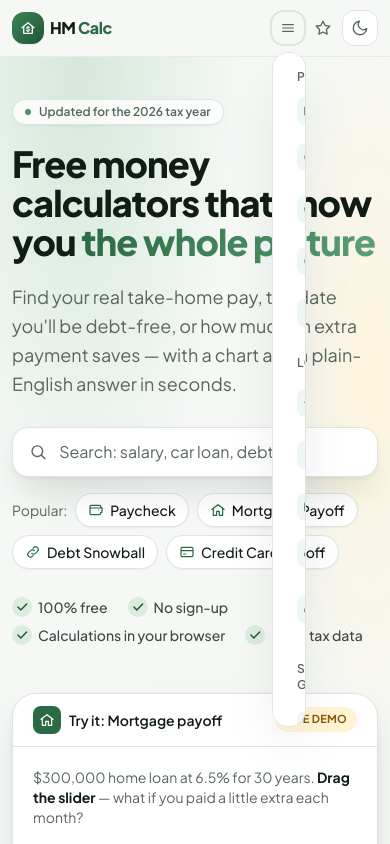
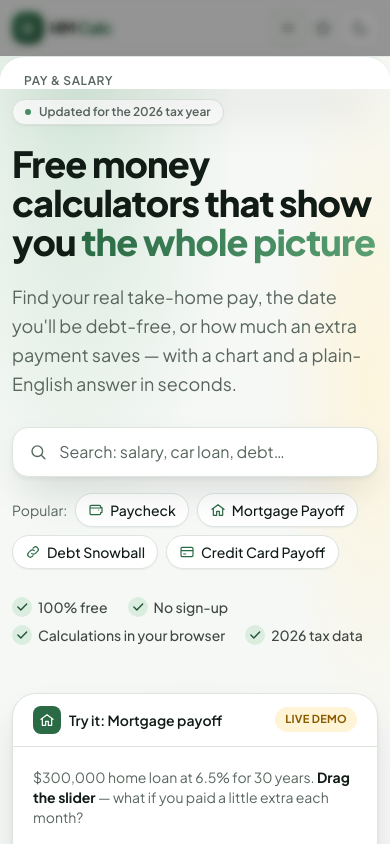
Before and after one commit to pavanikumari555/homemoneycalc, a Next.js app: page / in a window 390 px wide. Both pictures are taken after a click on the button 288 px from the left and 28 px from the top of the page. Shown: the top 844 px of the page. Built offline with nearby package versions, Linux system fonts and the light colour scheme.

Commit message:
fix(mobile): convert dropdown to full-screen modal with backdrop

```diff
--- a/components/Header.tsx
+++ b/components/Header.tsx
@@ -53,10 +53,17 @@ export default function Header() {
     document.addEventListener("touchstart", handleClickOutside);
     document.addEventListener("keydown", handleKeyDown);
 
+    // Prevent body scroll when menu is open on mobile
+    const originalOverflow = document.body.style.overflow;
+    if (window.innerWidth < 640) {
+      document.body.style.overflow = 'hidden';
+    }
+
     return () => {
       document.removeEventListener("mousedown", handleClickOutside);
       document.removeEventListener("touchstart", handleClickOutside);
       document.removeEventListener("keydown", handleKeyDown);
+      document.body.style.overflow = originalOverflow;
     };
   }, [isOpen]);
 
@@ -99,12 +106,21 @@ export default function Header() {
               </svg>
             </button>
 
-            {/* Dropdown Menu Box */}
+            {/* Dropdown Menu Box - Desktop dropdown, Mobile full-screen */}
             {isOpen && (
+              <>
+                {/* Mobile: Full-screen backdrop overlay */}
+                <div
+                  className="fixed inset-0 z-50 bg-black/40 backdrop-blur-sm sm:hidden"
+                  onClick={() => setIsOpen(false)}
+                  aria-hidden="true"
+                />
+
+                {/* Menu content */}
                 <div
                   ref={menuRef}
                   role="menu"
-                className="absolute left-0 right-0 mt-2 max-h-[80vh] overflow-y-auto rounded-2xl border border-line bg-surface p-4 shadow-2xl sm:left-auto sm:w-[640px] sm:p-6"
+                  className="fixed inset-x-0 bottom-0 top-14 z-50 overflow-y-auto rounded-t-3xl border-t border-line bg-surface p-4 shadow-2xl sm:absolute sm:inset-auto sm:left-auto sm:right-0 sm:top-auto sm:mt-2 sm:w-[640px] sm:rounded-2xl sm:border sm:p-6"
                 >
                   <div className="grid gap-4 sm:grid-cols-2">
                     {categories.map((cat) => (
@@ -120,9 +136,9 @@ export default function Header() {
                                 <Link
                                   href={`/${t.slug}/`}
                                   onClick={() => setIsOpen(false)}
-                                className="flex items-center gap-2.5 rounded-lg px-2 py-1.5 text-sm text-ink transition hover:bg-surface-2"
+                                  className="flex items-center gap-2.5 rounded-lg px-2 py-2 text-sm text-ink transition hover:bg-surface-2 active:bg-surface-2"
                                 >
-                                <span className="grid h-7 w-7 shrink-0 place-items-center rounded-lg bg-ivy-50 text-ivy-700 dark:bg-ivy-900/50 dark:text-ivy-300">
+                                  <span className="grid h-8 w-8 shrink-0 place-items-center rounded-lg bg-ivy-50 text-ivy-700 dark:bg-ivy-900/50 dark:text-ivy-300">
                                     <Icon name={t.icon} className="h-4 w-4" />
                                   </span>
                                   <span className="min-w-0">{t.shortTitle}</span>
@@ -137,11 +153,12 @@ export default function Header() {
                   <Link
                     href="/calculators/"
                     onClick={() => setIsOpen(false)}
-                  className="mt-4 flex items-center justify-center gap-1.5 rounded-xl bg-surface-2 py-2.5 text-sm font-semibold text-ivy-700 hover:bg-ivy-50 dark:text-ivy-300 dark:hover:bg-ivy-900/30"
+                    className="mt-4 flex items-center justify-center gap-1.5 rounded-xl bg-surface-2 py-3 text-sm font-semibold text-ivy-700 hover:bg-ivy-50 active:bg-ivy-100 dark:text-ivy-300 dark:hover:bg-ivy-900/30"
                   >
                     See all calculators <Icon name="arrow" className="h-4 w-4" />
                   </Link>
                 </div>
+              </>
             )}
           </div>
 
```
Also changed, not shown: temp_header_old.txt (deleted). Lines whose indentation alone changed are shown as unchanged.
